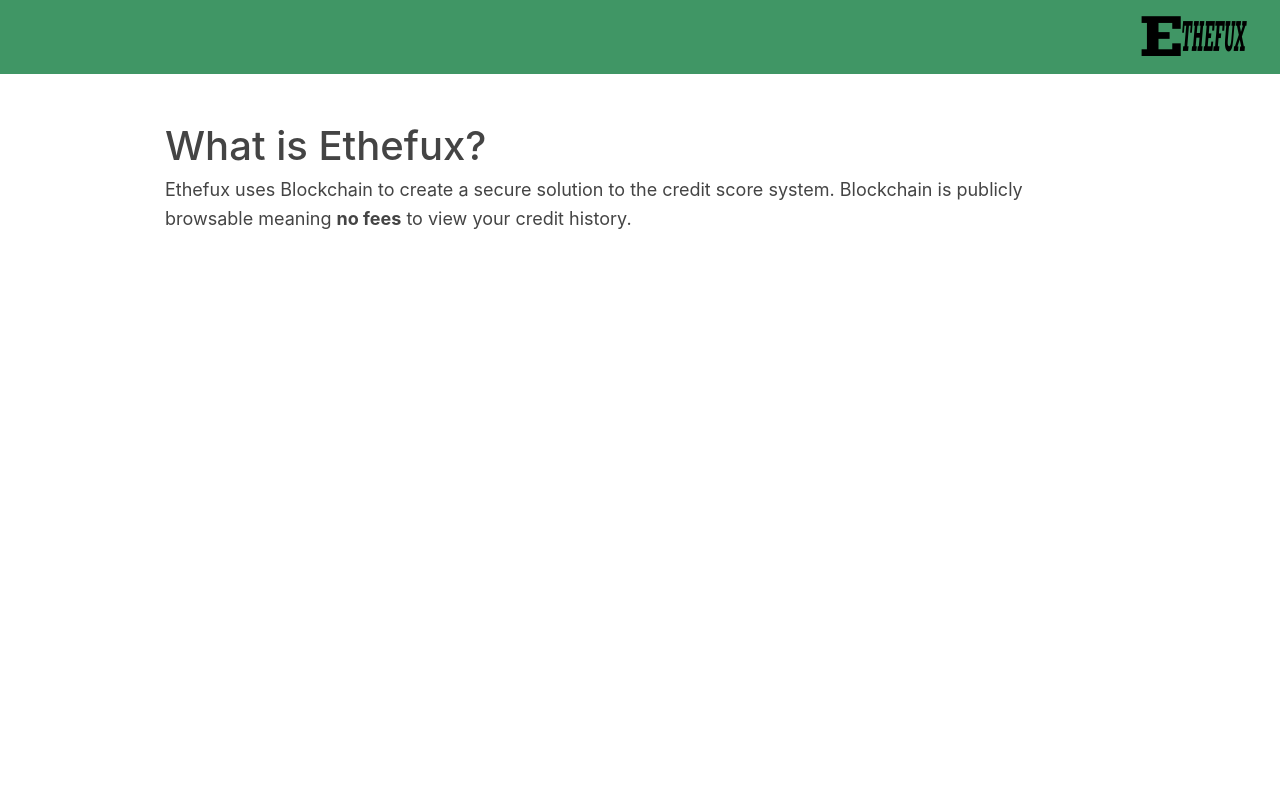
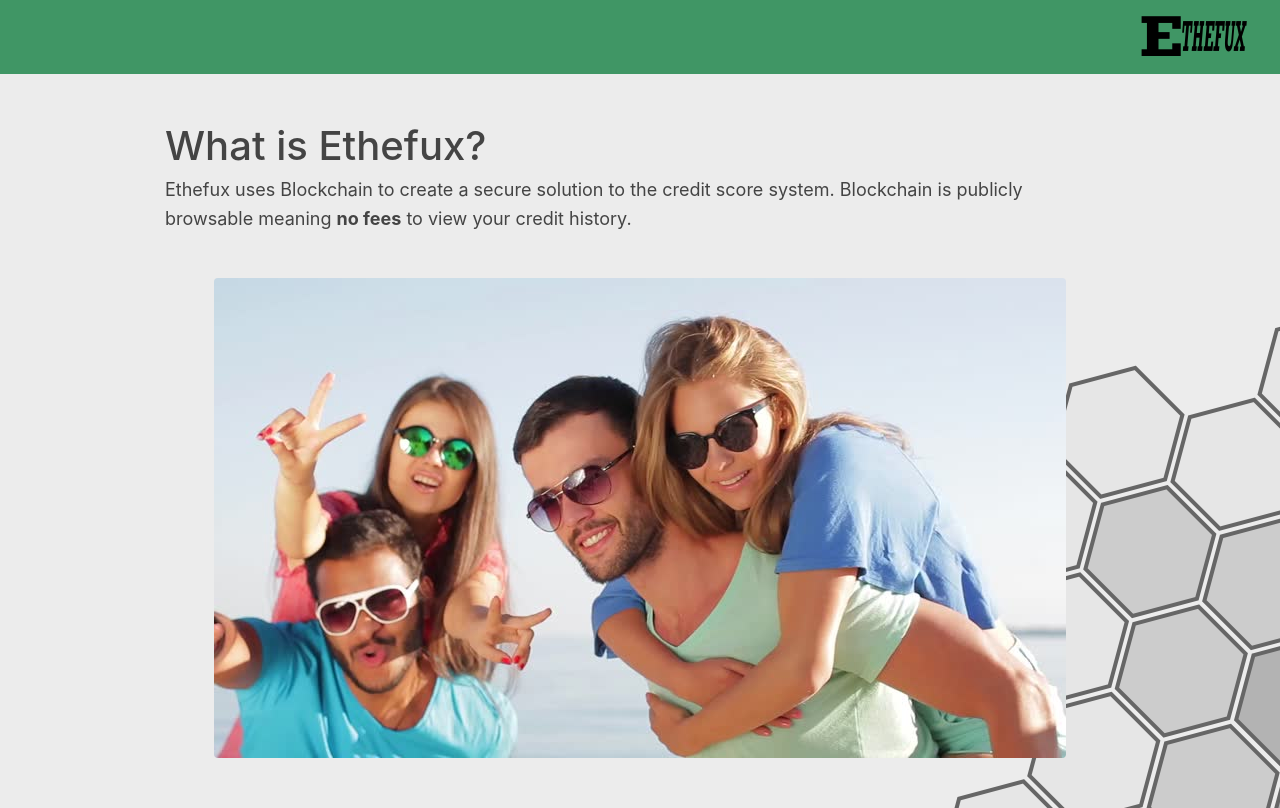
Before and after one commit to Iain530/Ethefux, a Django app: page / in a window 1280 px wide. Before the commit the page ends 229 px from the top, so only its background shows below. Run offline with Django 3.2, Linux system fonts and the light colour scheme; some libraries are stand-ins or nearby versions.

Commit message:
background img

```diff
--- a/ethefux/static/css/styles.css
+++ b/ethefux/static/css/styles.css
@@ -1,3 +1,8 @@
+body {
+	background-image: url("../img/background.jpg");
+
+}
+
 nav.navbar {
 	background-color: #409665;
 }
@@ -46,3 +51,13 @@ body.ethefux #user_form {
 body.ethefux button:hover, body.ethefux .btn:hover {
 	cursor: pointer;
 }
+
+.wrap-center {
+	text-align:center;
+	width: 100%;
+}
+
+#flt {
+	border-radius: 4px;
+
+}
--- a/ethefux/templates/index.html
+++ b/ethefux/templates/index.html
@@ -15,6 +15,11 @@ Home
 		Ethefux uses Blockchain to create a secure solution to the credit score system.
 		Blockchain is publicly browsable meaning <strong>no fees</strong> to view your credit history.
 	</p>
+
+	<br>
+	<div class="wrap-center">
+		<img id="flt" src="{% static 'img/funlovingteens.jpg' %}" alt=":(">
+	</div>
 </div>
 </div>
 
```
Also changed, not shown: ethefux/static/img/background.jpg (added).
